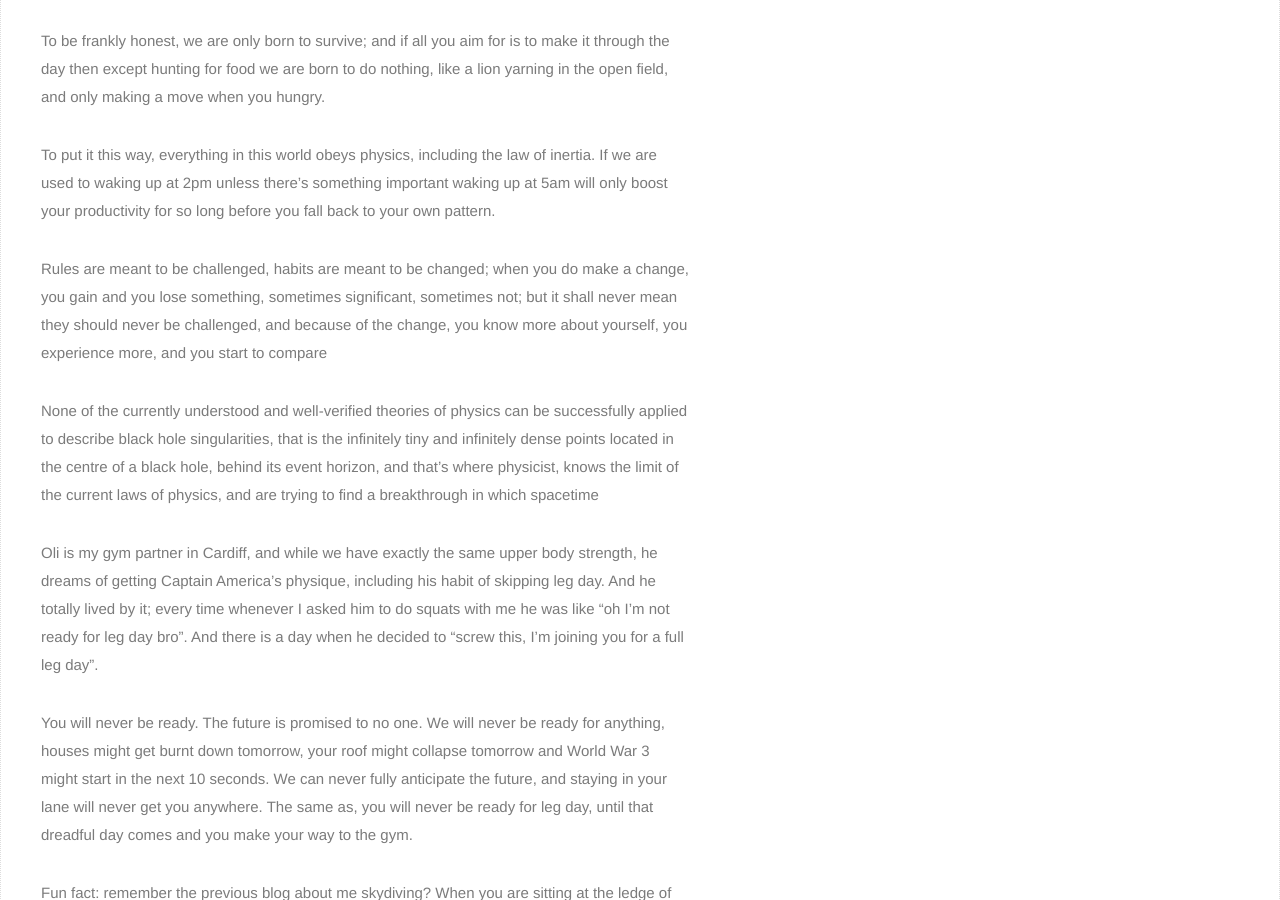
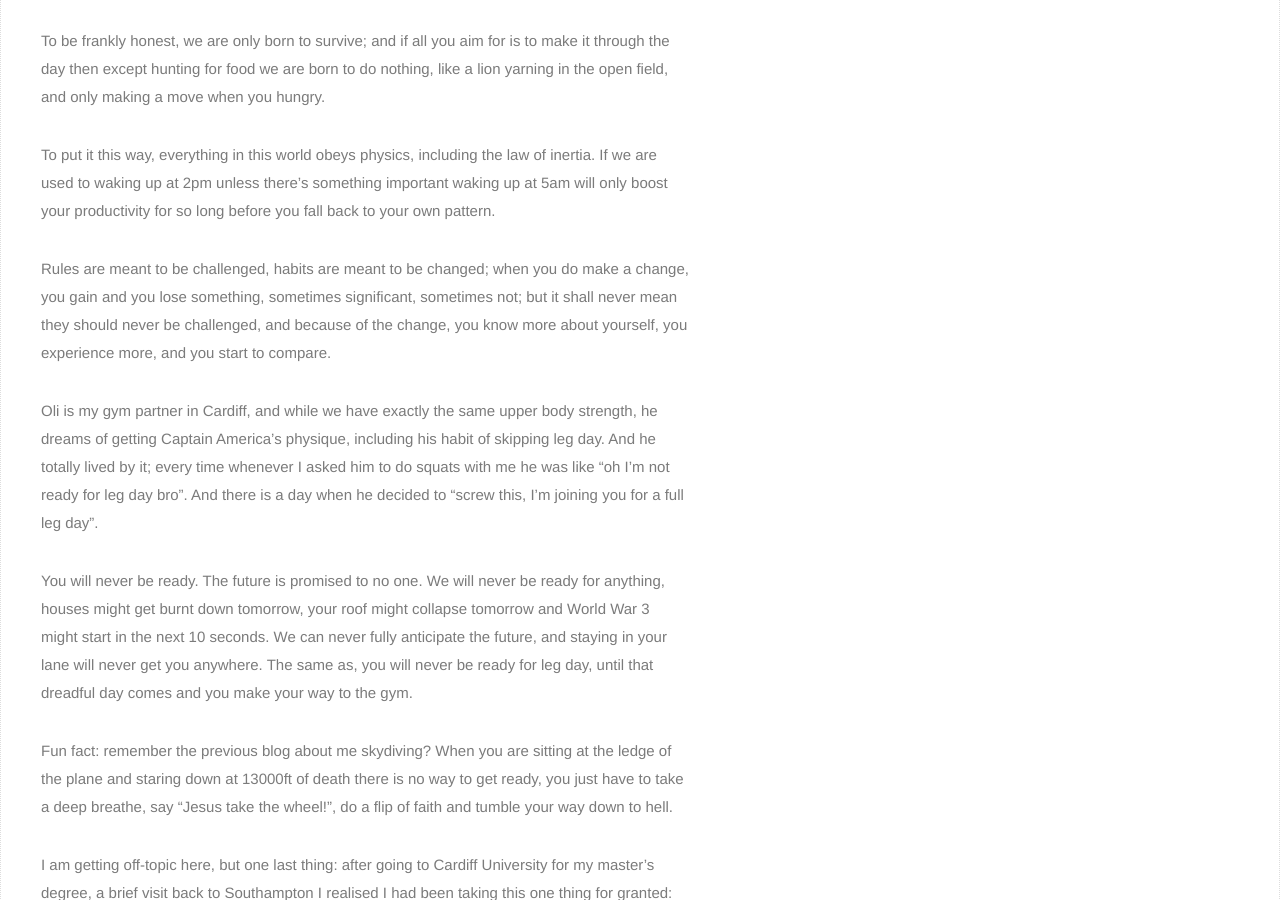
Before and after one commit to chwong1996/myhome, a Jekyll site: the page built from _posts/2018-05-06-people-just-do-nothing.markdown, in a window 1280 px wide and 900 px high, scrolled down 1009 px. Built offline with Jekyll 4.4.1, drawn with Linux system fonts in a browser that asks for light colours; nearby versions of some CDN libraries; some web fonts are replaced.

Commit message:
deleting some shit

```diff
--- a/_posts/2018-05-06-people-just-do-nothing.markdown
+++ b/_posts/2018-05-06-people-just-do-nothing.markdown
@@ -16,9 +16,7 @@ To be frankly honest, we are only born to survive; and if all you aim for is to
 
 To put it this way, everything in this world obeys physics, including the law of inertia. If we are used to waking up at 2pm unless there’s something important waking up at 5am will only boost your productivity for so long before you fall back to your own pattern.
 
-Rules are meant to be challenged, habits are meant to be changed; when you do make a change, you gain and you lose something, sometimes significant, sometimes not; but it shall never mean they should never be challenged, and because of the change, you know more about yourself, you experience more, and you start to compare
-
-None of the currently understood and well-verified theories of physics can be successfully applied to describe black hole singularities, that is the infinitely tiny and infinitely dense points located in the centre of a black hole, behind its event horizon, and that’s where physicist, knows the limit of the current laws of physics, and are trying to find a breakthrough in which spacetime
+Rules are meant to be challenged, habits are meant to be changed; when you do make a change, you gain and you lose something, sometimes significant, sometimes not; but it shall never mean they should never be challenged, and because of the change, you know more about yourself, you experience more, and you start to compare.
 
 Oli is my gym partner in Cardiff, and while we have exactly the same upper body strength, he dreams of getting Captain America’s physique, including his habit of skipping leg day. And he totally lived by it; every time whenever I asked him to do squats with me he was like “oh I’m not ready for leg day bro”. And there is a day when he decided to “screw this, I’m joining you for a full leg day”.
 
```
